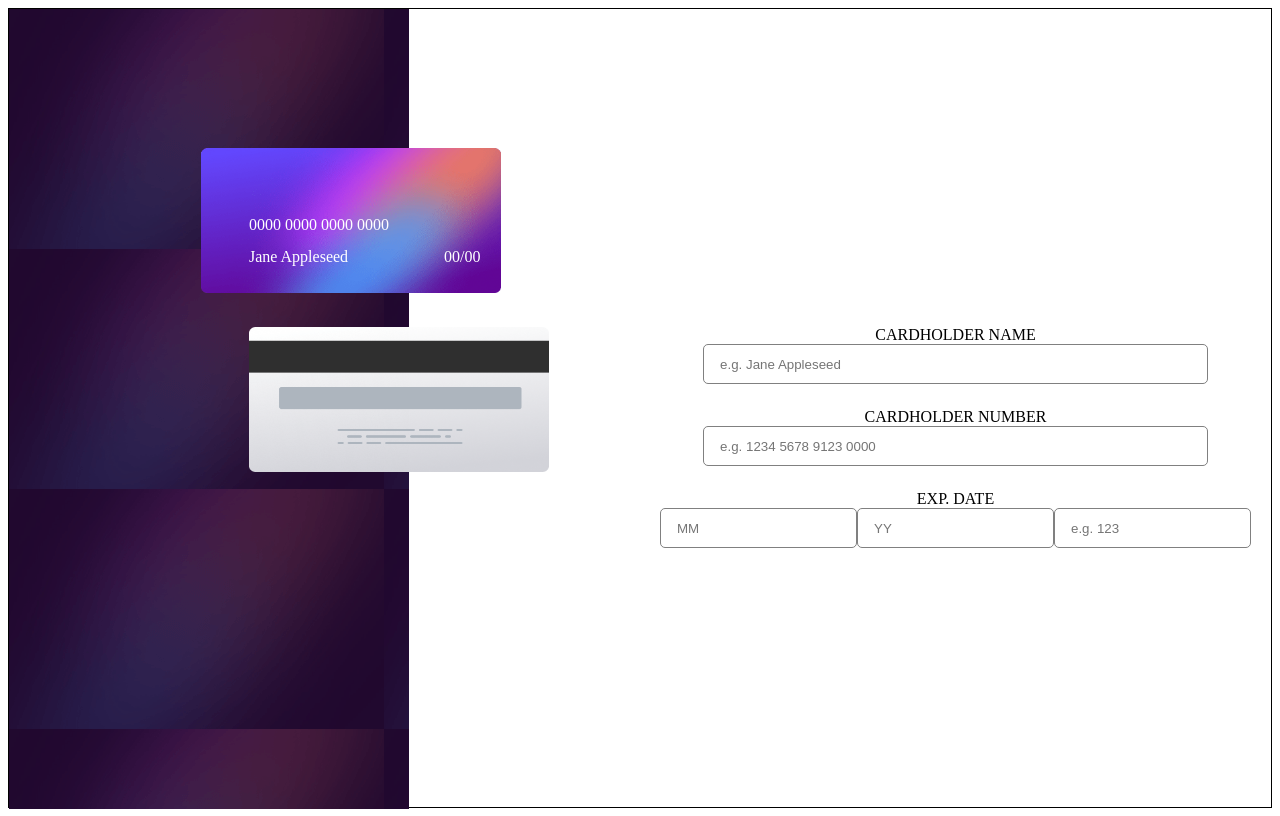
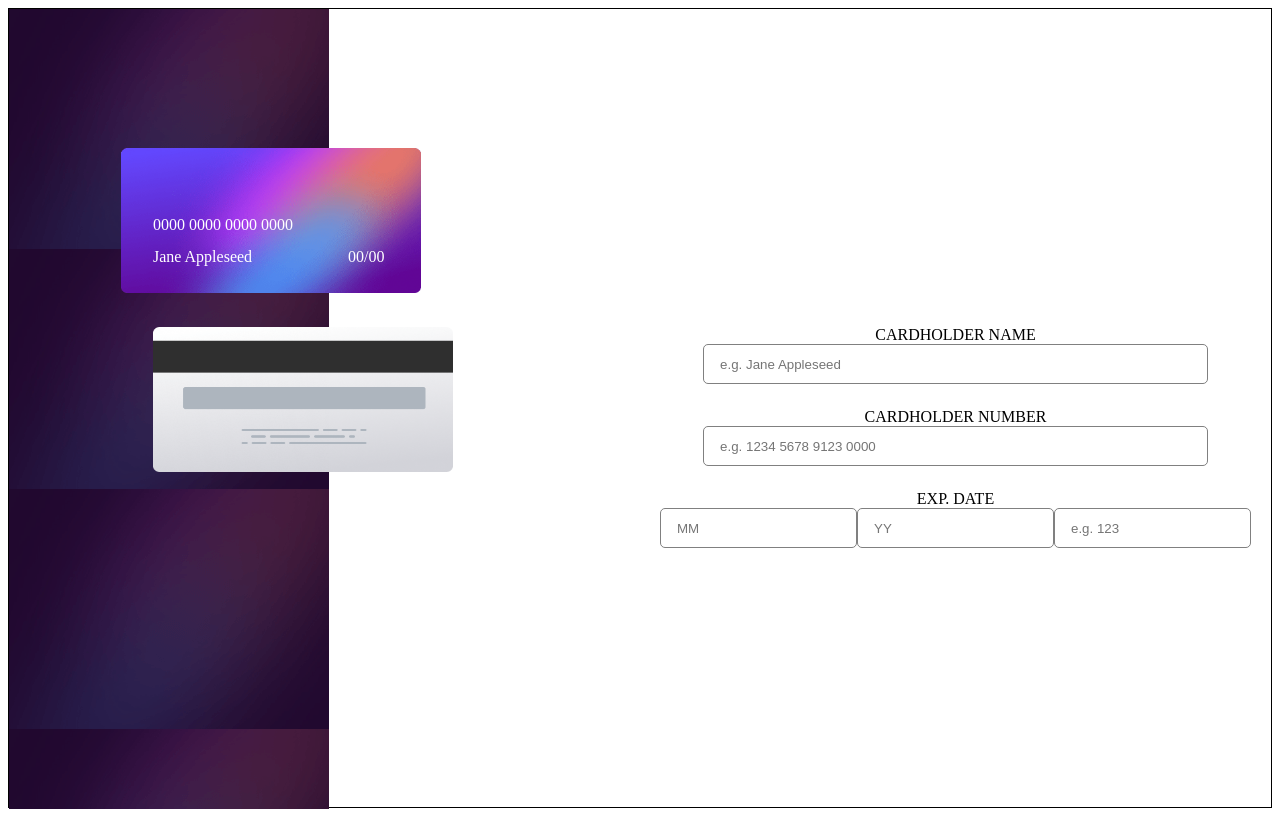
Before and after one commit to dragon-install/interactive-card-details-form, a plain HTML site: page index.html in a window 1280 px wide. Drawn offline with Linux system fonts and the light colour scheme.

Commit message:
Fix desktop view; cards were overlapping input

```diff
--- a/style.css
+++ b/style.css
@@ -85,7 +85,7 @@ input {
 }
 
 
-@media screen and (min-width: 700px) {
+@media screen and (min-width: 850px) {
   .container {
     grid-template-columns: repeat(2, 1fr);
     max-width: 100vw;
@@ -95,19 +95,20 @@ input {
 
   .card-display {
     height: 100vh;
+    width: 20rem;
   }
 
   .card-front {
-    left: 12rem;
+    left: 7rem;
   }
 
   .card-back {
     top: 18rem;
-    left: 15rem;
+    left: 9rem;
   }
 
   .front-card-text-container {
-    left: 15rem;
+    left: 9rem;
   }
 
 }
```
